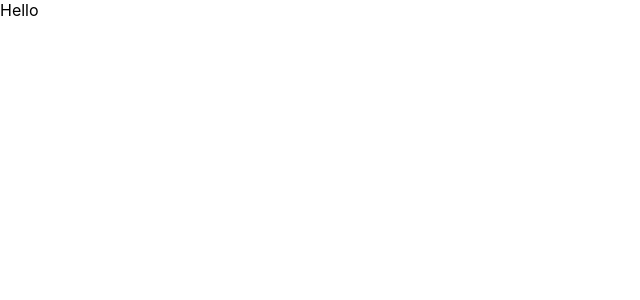
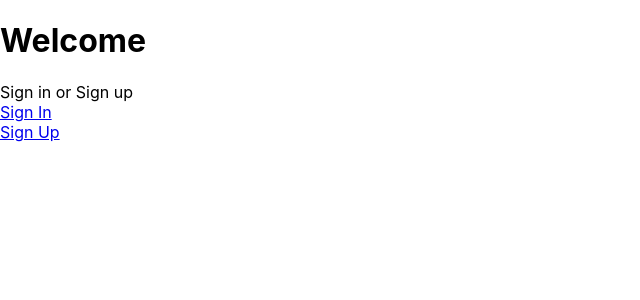
Before and after one commit to johnlundy94/fitness-app, a React (Create React App) app: page / in a window 1280 px wide. Shown: the top 300 px of the page, without its empty margins (0-640 px from the left). Built offline with nearby package versions, Linux system fonts and the light colour scheme.

Commit message:
Created base pages for project

```diff
--- a/src/App.js
+++ b/src/App.js
@@ -1,5 +1,24 @@
+import { BrowserRouter as Router, Routes, Route } from "react-router-dom";
+import Welcome from "./pages/Welcome";
+import Questions from "./pages/Questions";
+import SignIn from "./pages/SignIn";
+import SignUp from "./pages/SignUp";
+import Home from "./pages/Home";
+
 function App() {
-  return <div className="App">Hello</div>;
+  return (
+    <div className="App">
+      <Router>
+        <Routes>
+          <Route path="/" element={<Welcome />} />
+          <Route path="/signin" element={<SignIn />} />
+          <Route path="/signup" element={<SignUp />} />
+          <Route path="/home" element={<Home />} />
+          <Route path="/questions" element={<Questions />} />
+        </Routes>
+      </Router>
+    </div>
+  );
 }
 
 export default App;
--- a/src/pages/Home.js
+++ b/src/pages/Home.js
@@ -1,5 +1,15 @@
+import { Link } from "react-router-dom";
+
 function Home() {
-  return <>Home</>;
+  return (
+    <>
+      Home
+      <br />
+      Go back to welcome page
+      <br />
+      <Link to="/">Log Out</Link>
+    </>
+  );
 }
 
 export default Home;
--- a/src/pages/Questions.js
+++ b/src/pages/Questions.js
@@ -1,5 +1,15 @@
+import { Link } from "react-router-dom";
+
 function Questions() {
-  return <>Questions</>;
+  return (
+    <>
+      Questions
+      <br />
+      Go back to welcome page
+      <br />
+      <Link to="/">Log Out</Link>
+    </>
+  );
 }
 
 export default Questions;
--- a/src/pages/SignIn.js
+++ b/src/pages/SignIn.js
@@ -1,5 +1,15 @@
+import { Link } from "react-router-dom";
+
 function SignIn() {
-  return <>Sign In</>;
+  return (
+    <>
+      Sign In
+      <br />
+      Go to Home
+      <br />
+      <Link to="/home">Home</Link>
+    </>
+  );
 }
 
 export default SignIn;
--- a/src/pages/SignUp.js
+++ b/src/pages/SignUp.js
@@ -1,5 +1,15 @@
+import { Link } from "react-router-dom";
+
 function SignUp() {
-  return <>Sign Up</>;
+  return (
+    <>
+      Sign Up
+      <br />
+      Move onto the questions
+      <br />
+      <Link to="/questions">Questions</Link>
+    </>
+  );
 }
 
 export default SignUp;
--- a/src/pages/Welcome.js
+++ b/src/pages/Welcome.js
@@ -1,5 +1,18 @@
+import { Link } from "react-router-dom";
+
 function Welcome() {
-  return <>Welcome</>;
+  return (
+    <>
+      <h1>Welcome</h1>
+      <div>
+        Sign in or Sign up
+        <br />
+        <Link to="/signin">Sign In</Link>
+        <br />
+        <Link to="/signup">Sign Up</Link>
+      </div>
+    </>
+  );
 }
 
 export default Welcome;
```
